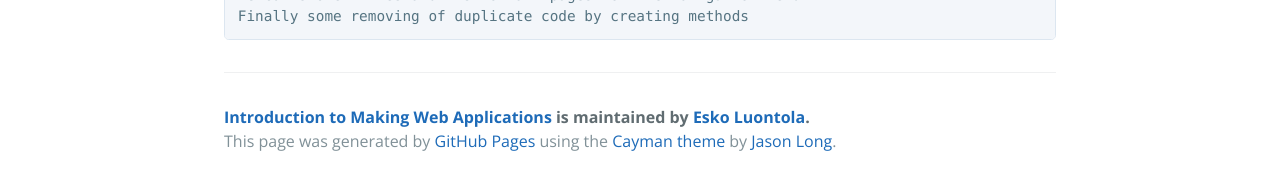
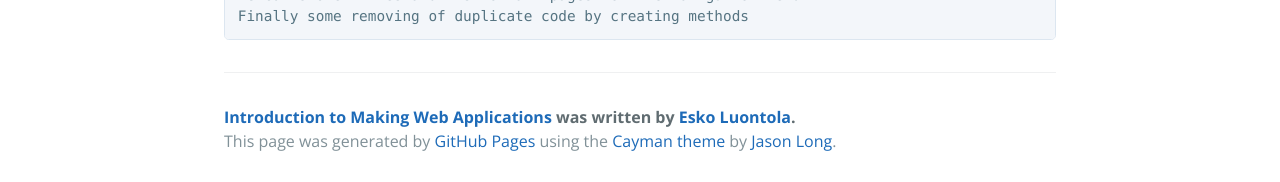
Before and after one commit to luontola/web-intro, a Jekyll site: the page built from index.md, in a window 1280 px wide. Shown: the part 1352-1534 px from the top of the page. Built offline with Jekyll 4.4.1, drawn with Linux system fonts in a browser that asks for light colours; Markdown is read by kramdown in place of the engine named in the settings.

Commit message:
Updated footer URLs

```diff
--- a/_includes/footer.html
+++ b/_includes/footer.html
@@ -1,4 +1,4 @@
 <footer class="site-footer">
-    <span class="site-footer-owner"><a href="https://github.com/orfjackal/web-intro">{{ site.title }}</a> is maintained by <a href="https://github.com/orfjackal">Esko Luontola</a>.</span>
+    <span class="site-footer-owner"><a href="{{ site.baseurl | prepend: site.url }}">{{ site.title }}</a> was written by <a href="http://www.orfjackal.net/">Esko Luontola</a>.</span>
     <span class="site-footer-credits">This page was generated by <a href="https://pages.github.com">GitHub Pages</a> using the <a href="https://github.com/jasonlong/cayman-theme">Cayman theme</a> by <a href="https://twitter.com/jasonlong">Jason Long</a>.</span>
 </footer>
```
